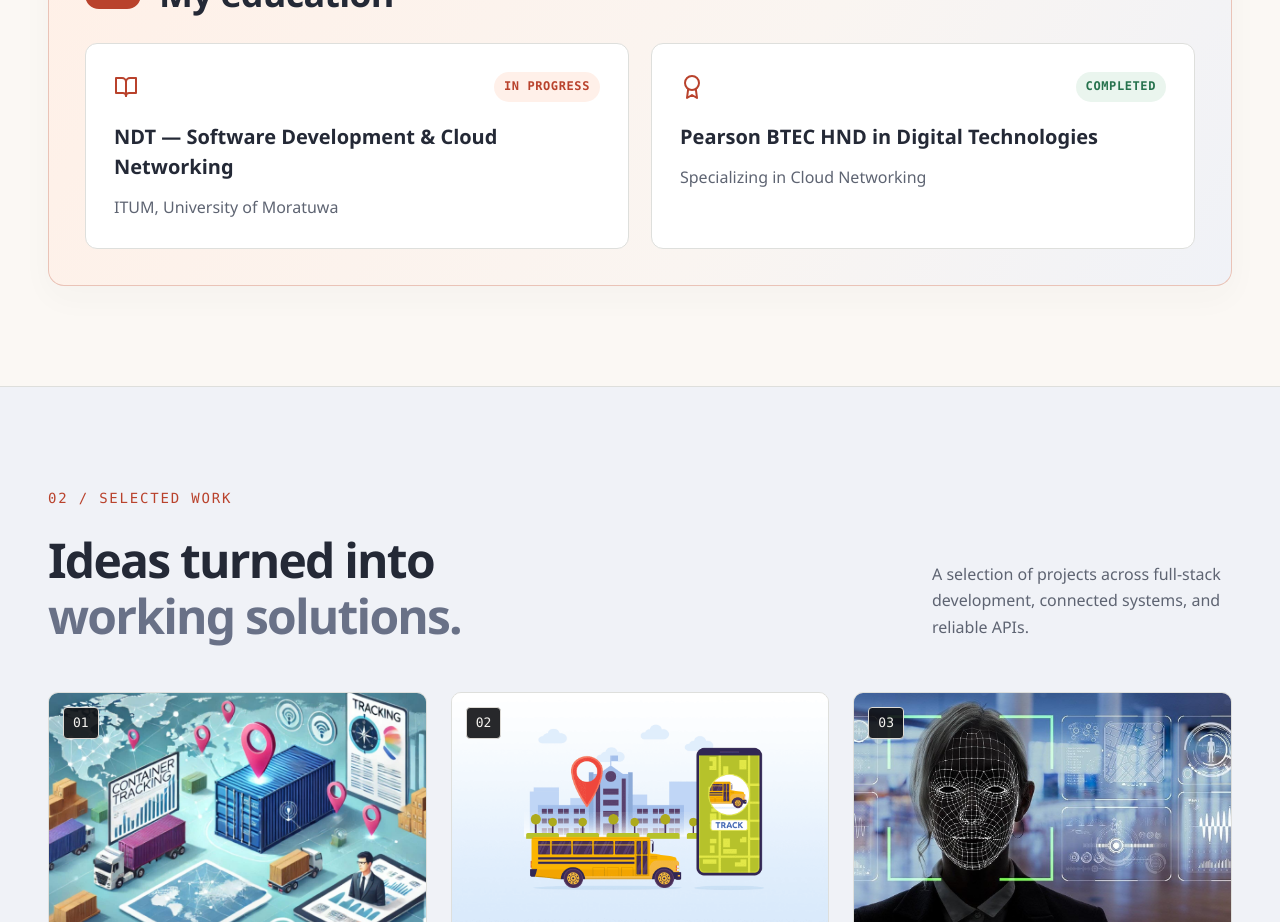
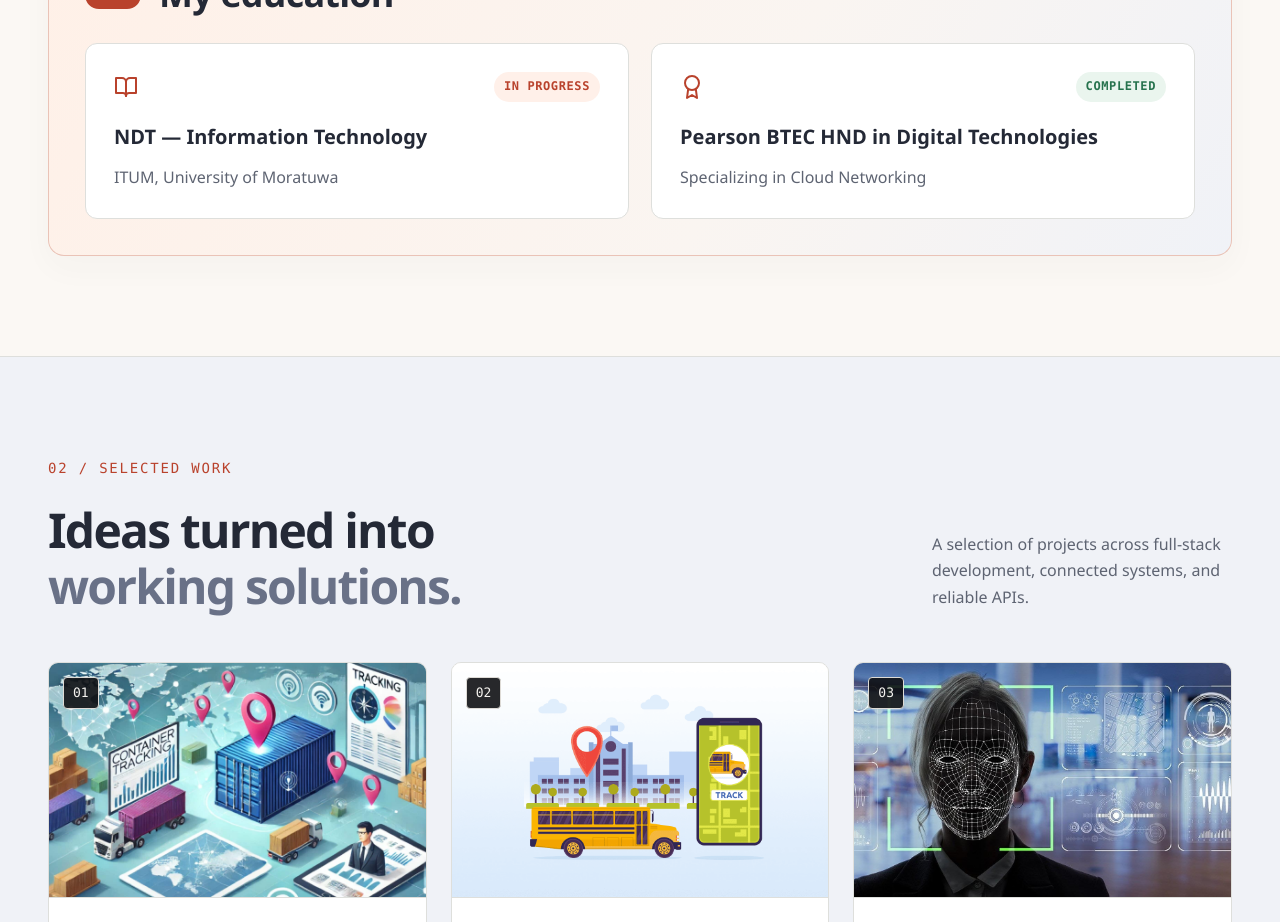
Before and after one commit to NimaB990/my-portfolio, a React (Create React App) app: page / in a window 1280 px wide. Shown: the part 1940-2862 px from the top of the page. Built offline with nearby package versions, Linux system fonts and the light colour scheme.

Commit message:
Correct NDT qualification to Information Technology

```diff
--- a/src/pages/About.js
+++ b/src/pages/About.js
@@ -27,7 +27,7 @@ export default function About() {
       <section className="education" aria-labelledby="education-title">
         <div className="education-heading"><span className="education-icon"><FiBookOpen aria-hidden="true" /></span><div><p className="eyebrow">ALWAYS LEARNING</p><h3 id="education-title">My education</h3></div></div>
         <div className="education-cards">
-          <article className="education-item"><div className="education-card-top"><FiBookOpen aria-hidden="true" /><span className="education-status">IN PROGRESS</span></div><h4>NDT — Software Development & Cloud Networking</h4><p>ITUM, University of Moratuwa</p></article>
+          <article className="education-item"><div className="education-card-top"><FiBookOpen aria-hidden="true" /><span className="education-status">IN PROGRESS</span></div><h4>NDT — Information Technology</h4><p>ITUM, University of Moratuwa</p></article>
           <article className="education-item"><div className="education-card-top"><FiAward aria-hidden="true" /><span className="education-status completed">COMPLETED</span></div><h4>Pearson BTEC HND in Digital Technologies</h4><p>Specializing in Cloud Networking</p></article>
         </div>
       </section>
```
